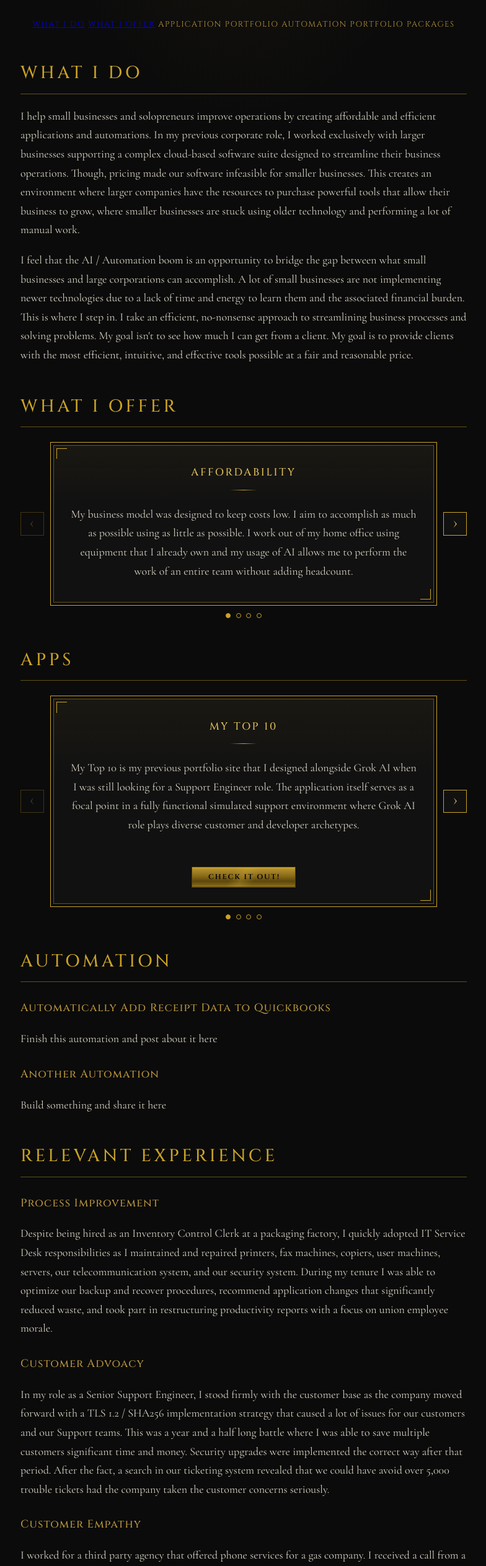
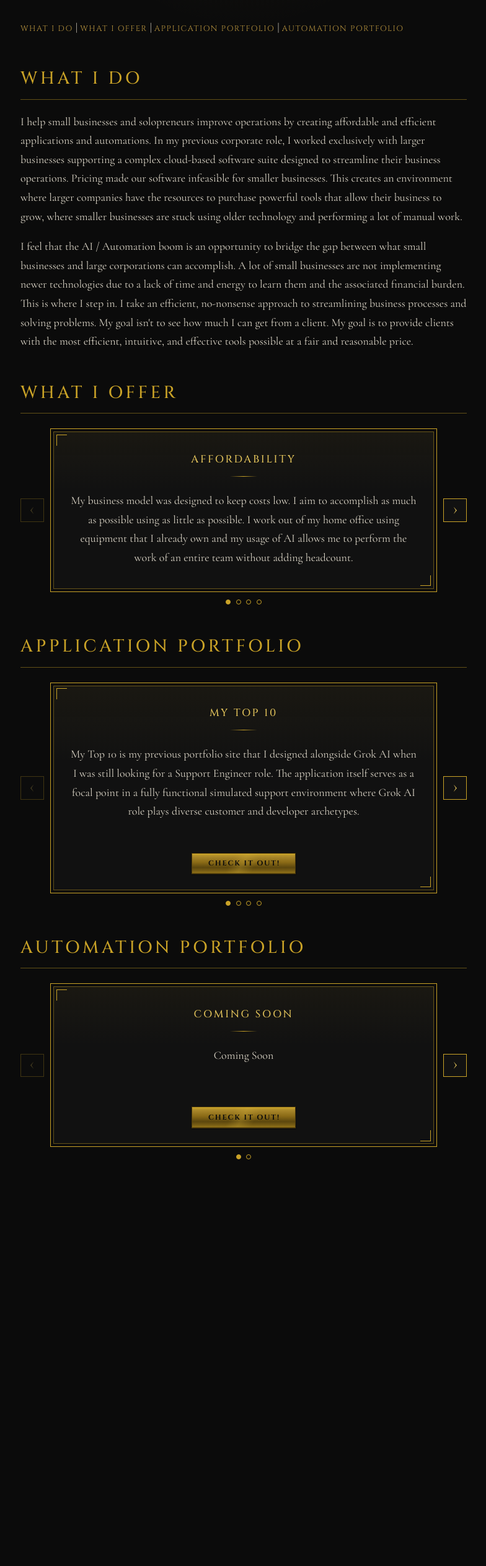
Before and after one commit to ExpandOutward/hireken, a plain HTML site: page index.html in a window 1280 px wide. Shown: the part 274-2800 px from the top of the page at 62% size, without its empty margins (247-1031 px from the left). After the commit the page ends 2240 px from the top, so only its background shows below. Drawn offline with nearby package versions, Linux system fonts and the light colour scheme.

Commit message:
Visual / Style updates

```diff
--- a/index.html
+++ b/index.html
@@ -22,19 +22,18 @@
     </header>
 
     <nav>
-      <a href="#what-i-do">What I Do</a>
-      <a href="#what-i-offer">What I Offer</a>
-      Application Portfolio
-      Automation Portfolio
-      Packages
+      <a href="#what-i-do">What I Do</a> |
+      <a href="#what-i-offer">What I Offer</a> |
+      <a href="#applications">Application Portfolio</a> |
+      <a href="#automations">Automation Portfolio</a>
     </nav>
 
     <h2 id="what-i-do">What I Do</h2>
       <p>
         I help small businesses and solopreneurs improve operations by creating affordable and efficient
         applications and automations. In my previous corporate role, I worked exclusively with larger businesses
-        supporting a complex cloud-based software suite designed to streamline their business operations. Though,
-        pricing made our software infeasible for smaller businesses. This creates an environment where larger
+        supporting a complex cloud-based software suite designed to streamline their business operations.
+        Pricing made our software infeasible for smaller businesses. This creates an environment where larger
         companies have the resources to purchase powerful tools that allow their business to grow, where smaller
         businesses are stuck using older technology and performing a lot of manual work.
       </p>
@@ -47,7 +46,7 @@
         and effective tools possible at a fair and reasonable price.
       </p>
 
-    <h2 id="#what-i-offer">What I Offer</h2>
+    <h2 id="what-i-offer">What I Offer</h2>
     <div class="carousel" data-carousel>
       <button type="button" class="carousel__btn" data-carousel-prev aria-label="Previous approach">
         <span aria-hidden="true">‹</span>
@@ -89,7 +88,7 @@
       <div class="carousel__dots" data-carousel-dots></div>
     </div>
 
-    <h2>Apps</h2>
+    <h2 id="applications">Application Portfolio</h2>
     <div class="carousel" data-carousel>
       <button type="button" class="carousel__btn" data-carousel-prev aria-label="Previous app">
         <span aria-hidden="true">‹</span>
@@ -146,47 +145,36 @@
       </button>
       <div class="carousel__dots" data-carousel-dots></div>
     </div>
-    <h2>Automation</h2>
-    <h3>Automatically Add Receipt Data to Quickbooks</h3>
-    <p>
-      Finish this automation and post about it here
-    </p>
-    <h3>Another Automation</h3>
-    <p>
-      Build something and share it here
-    </p>
-
-    <h2>Relevant Experience</h2>
-      <h3>Process Improvement</h3>
-      <p>
-        Despite being hired as an Inventory Control Clerk at a packaging factory, I quickly adopted IT Service Desk responsibilities as
-        I maintained and repaired printers, fax machines, copiers, user machines, servers, our telecommunication
-        system, and our security system. During my tenure I was able to optimize our backup and recover procedures,
-        recommend application changes that significantly reduced waste, and took part in restructuring productivity
-        reports with a focus on union employee morale.
-      </p>
-      <h3>Customer Advoacy</h3>
-      <p>
-        In my role as a Senior Support Engineer, I stood firmly with the customer base as the company moved forward with a
-        TLS 1.2 / SHA256 implementation strategy that caused a lot of issues for our customers and our Support teams. This was
-        a year and a half long battle where I was able to save multiple customers significant time and money. Security upgrades
-        were implemented the correct way after that period. After the fact, a search in our ticketing system revealed that
-        we could have avoid over 5,000 trouble tickets had the company taken the customer concerns seriously.
-      </p>
-      <h3>Customer Empathy</h3>
-      <p>I worked for a third party agency that offered phone services for a gas company. I received a call from a caller in Maryland
-        who was having problems paying her bills. Her issue was that she continued to be employed and therefore she did not meet
-        the mininum earning requirements to receive assistance. She had to choose between her utilitie bills and her medication.
-        I printed out an envelope at work and then began reaching out to Churches both in my area and in the customer's. I was able to
-        send her information that she could use for assistance as she continued to work.
-      </p>
-
-    <h2>Education</h2>
-    <h3>College</h3>
-    <p>
-      I hold a 2-year degree in Information Sciences and Technology from Penn State University. I graduated with a 3.52 GPA and made the
-      Dean's list for a semester.
-    </p>
+    <h2 id="automations">Automation Portfolio</h2>
+    <div class="carousel" data-carousel>
+      <button type="button" class="carousel__btn" data-carousel-prev aria-label="Previous app">
+        <span aria-hidden="true">‹</span>
+      </button>
+      <div class="carousel__viewport" data-carousel-viewport tabindex="0" aria-label="Application portfolio">
+        <article class="card">
+          <h3>Coming Soon</h3>
+          <p>
+            Coming Soon
+          </p>
+            <a class="button" href="" target="_blank" rel="noopener noreferrer">
+              Check it out!
+            </a>
+        </article>
+        <article class="card">
+          <h3>Coming Soon</h3>
+          <p>
+            Coming Soon
+          </p>
+            <a class="button" href="" target="_blank" rel="noopener noreferrer">
+              Check it out!
+            </a>
+        </article>
+      </div>
+      <button type="button" class="carousel__btn" data-carousel-next aria-label="Next app">
+        <span aria-hidden="true">›</span>
+      </button>
+      <div class="carousel__dots" data-carousel-dots></div>
+    </div>
 
     <script src="scripts.js"></script>
 </body>
--- a/styles.css
+++ b/styles.css
@@ -138,13 +138,14 @@ h3 {
   filter: grayscale(0.2) contrast(1.08) brightness(0.92);
 }
 
-nav {
+nav a, nav a:visited {
   color: var(--color-gold-muted);
   font-family: Cinzel, "Times New Roman", serif;
   font-size: 0.8rem;
   letter-spacing: 0.12em;
   text-align: center;
   text-transform: uppercase;
+  text-decoration: none;
 }
 
 @media (max-width: 640px) {
```
